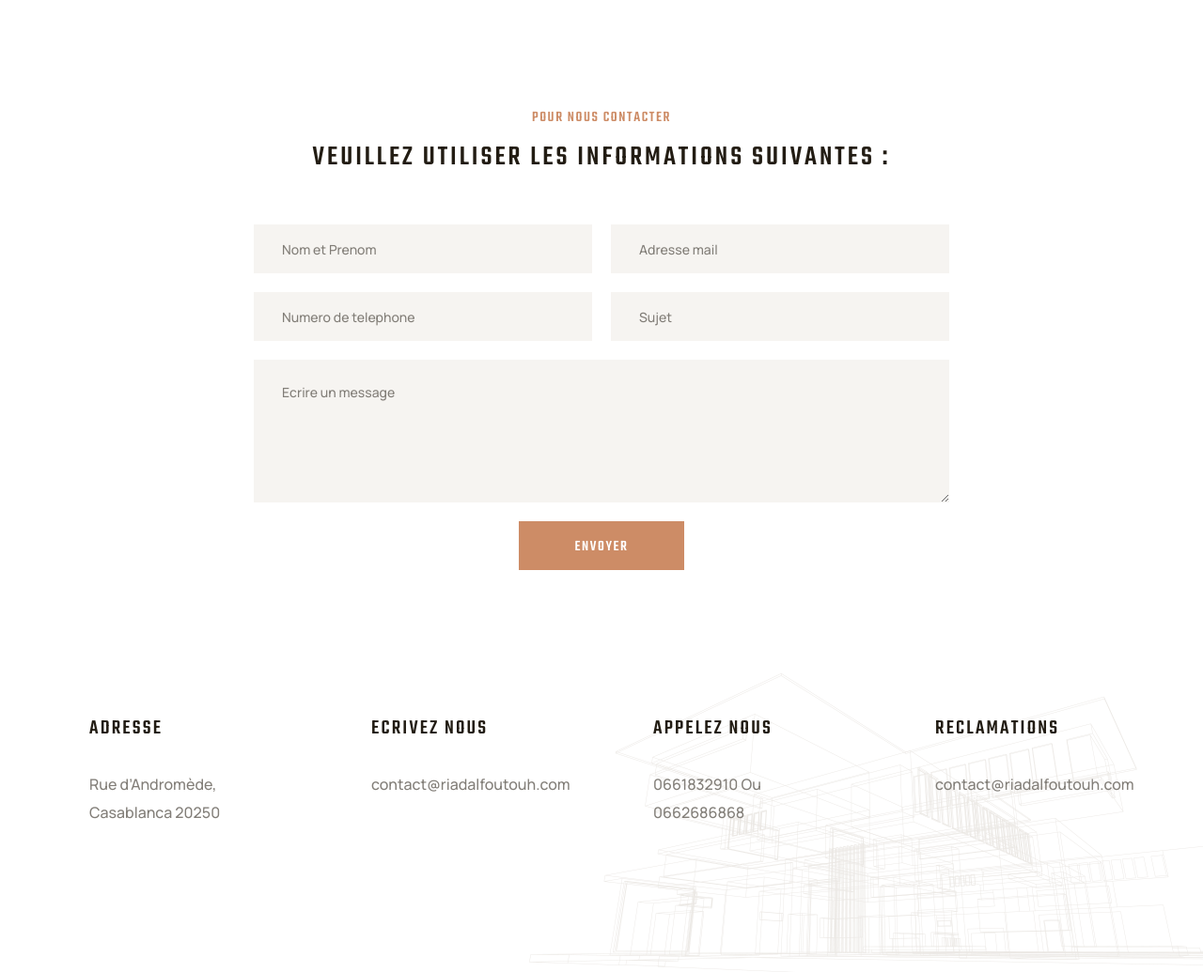
After one commit to ayoub1234gh/riadalfoutouh, a Symfony app: template templates/default/contact.html.twig in a window 1280 px wide. The commit adds this page. Shown: the part 604-1639 px from the top of the page at 94% size. Run offline with Twig, Linux system fonts and the light colour scheme; the template is opened without the code that fills it, so the values that code supplies are empty; some libraries are stand-ins or nearby versions; some web fonts are replaced.

Commit message:
contact avec locaux commerciaux et résidence

```diff
--- a/templates/base.html.twig
+++ b/templates/base.html.twig
@@ -236,10 +236,10 @@
 							    	<a href="about.html">Offres Immobilières</a>
 									<ul class="shadow-box">
 										<li>
-											<a href="services.html">Résidence</a>
+											<a href="{{path('residence')}}">Résidence</a>
 										</li>
 										<li>
-											<a href="services.html">Offres Professionnelles</a>
+											<a href="{{path('locauxcommerciaux')}}">Offres Professionnelles</a>
 										</li>
 
 									</ul>
@@ -248,7 +248,7 @@
 							    	<a href="about.html">Blog</a>
 								</li>
 								 <li>
-							    	<a href="about.html">Contacts</a>
+							    	<a href="{{path('contact')}}">Contacts</a>
 								</li>
 							</ul>
 						</div>
--- /dev/null
+++ b/templates/default/contact.html.twig
@@ -0,0 +1,147 @@
+{% extends 'base.html.twig' %}
+
+{% block title %}Contact
+{% endblock %}
+
+{% block stylesheets %}
+
+{% endblock %}
+
+{% block body %}
+
+            <!--Page Header Start-->
+        <section class="page-header">
+            <div class="page-header-bg" style="background-image: url({{asset('front/images/backgrounds/page-header-bg.jpg')}});">
+            </div>
+            <div class="page-header__overly"></div>
+            <div class="container">
+                <div class="page-header__inner">
+                    <ul class="thm-breadcrumb list-unstyled">
+                        <li><a href="index.html">Acceuil</a></li>
+                        <li><span>/</span></li>
+                        <li>contact</li>
+                    </ul>
+                    <h2>contact</h2>
+                </div>
+            </div>
+        </section>
+        <!--Page Header End-->
+
+                <!--Contact Page Start-->
+        <section class="contact-page">
+            <div class="container">
+                <div class="section-title text-center">
+                    <span class="section-title__tagline">Pour nous contacter</span>
+                    <h2 class="section-title__title">Veuillez utiliser les informations suivantes :</h2>
+                </div>
+                <div class="contact-page__inner">
+                    <form action="assets/inc/sendemail.php" class="contact-page__form contact-form-validated"
+                        novalidate="novalidate">
+                        <div class="row">
+                            <div class="col-xl-6">
+                                <div class="contact-page__input-box">
+                                    <input type="text" placeholder="Nom et Prenom" name="name">
+                                </div>
+                            </div>
+                            <div class="col-xl-6">
+                                <div class="contact-page__input-box">
+                                    <input type="email" placeholder="Adresse mail" name="email">
+                                </div>
+                            </div>
+                            <div class="col-xl-6">
+                                <div class="contact-page__input-box">
+                                    <input type="text" placeholder="Numero de telephone" name="phone">
+                                </div>
+                            </div>
+                            <div class="col-xl-6">
+                                <div class="contact-page__input-box">
+                                    <input type="text" placeholder="Sujet" name="Subject">
+                                </div>
+                            </div>
+                        </div>
+                        <div class="row">
+                            <div class="col-xl-12">
+                                <div class="contact-page__input-box text-message-box">
+                                    <textarea name="message" placeholder="Ecrire un message"></textarea>
+                                </div>
+                                <div class="contact-page__btn-box">
+                                    <button type="submit" class="thm-btn contact-page__btn">Envoyer</button>
+                                </div>
+                            </div>
+                        </div>
+                    </form>
+                </div>
+            </div>
+        </section>
+        <!--Contact Page End-->
+
+                <!--Location Start-->
+        <section class="location">
+            <div class="location-shape-1 float-bob-x">
+                <img src="assets/images/shapes/location-shape-1.png" alt="">
+            </div>
+            <div class="container">
+                <div class="row">
+                    <!--Location single Start-->
+                    <div class="col-xl-3 col-lg-6 col-md-6">
+                        <div class="location__single">
+                            <h4 class="location__title">Adresse</h4>
+                            <p class="location__text">Rue d’Andromède, Casablanca 20250</p>
+                            {# <div class="location__phone-email">
+                                <a href="mailto:needhelp@company.com">needhelp@company.com</a> <br>
+                                <a href="tel:9200888690">+92 (0088) - 8690</a>
+                            </div> #}
+                        </div>
+                    </div>
+                    <!--Location single End-->
+                    <!--Location single Start-->
+                    <div class="col-xl-3 col-lg-6 col-md-6">
+                        <div class="location__single">
+                            <h4 class="location__title">Ecrivez nous</h4>
+                            <p class="location__text">contact@riadalfoutouh.com</p>
+                            {# <div class="location__phone-email">
+                                <a href="mailto:needhelp@company.com">needhelp@company.com</a> <br>
+                                <a href="tel:9200888690">+92 (0088) - 8690</a>
+                            </div> #}
+                        </div>
+                    </div>
+                    <!--Location single End-->
+                    <!--Location single Start-->
+                    <div class="col-xl-3 col-lg-6 col-md-6">
+                        <div class="location__single">
+                            <h4 class="location__title">Appelez nous </h4>
+                            <p class="location__text">0661832910 Ou 0662686868</p>
+                            {# <div class="location__phone-email">
+                                <a href="mailto:needhelp@company.com">needhelp@company.com</a> <br>
+                                <a href="tel:9200888690">+92 (0088) - 8690</a>
+                            </div> #}
+                        </div>
+                    </div>
+                    <!--Location single End-->
+                    <!--Location single Start-->
+                    <div class="col-xl-3 col-lg-6 col-md-6">
+                        <div class="location__single">
+                            <h4 class="location__title">Reclamations </h4>
+                            <p class="location__text">contact@riadalfoutouh.com</p>
+                            {# <div class="location__phone-email">
+                                <a href="mailto:needhelp@company.com">needhelp@company.com</a> <br>
+                                <a href="tel:9200888690">+92 (0088) - 8690</a>
+                            </div> #}
+                        </div>
+                    </div>
+                    <!--Location single End-->
+                </div>
+            </div>
+        </section>
+        <!--Location End-->
+
+                <!--Google Map Start-->
+        <section class="contact-page-google-map">
+            <iframe
+                src="https://www.google.com/maps/embed?pb=!1m18!1m12!1m3!1d4562.753041141002!2d-118.80123790098536!3d34.152323469614075!2m3!1f0!2f0!3f0!3m2!1i1024!2i768!4f13.1!3m3!1m2!1s0x80e82469c2162619%3A0xba03efb7998eef6d!2sCostco+Wholesale!5e0!3m2!1sbn!2sbd!4v1562518641290!5m2!1sbn!2sbd"
+                class="google-map__two" allowfullscreen></iframe>
+
+        </section>
+        <!--Google Map End-->
+
+{% endblock %}
```
Also changed, not shown: src/Controller/HomeController.php (+25 -0 lines), templates/default/locauxcommerciaux.html.twig (added, +172 -0 lines), templates/default/residence.html.twig (added, +172 -0 lines).
